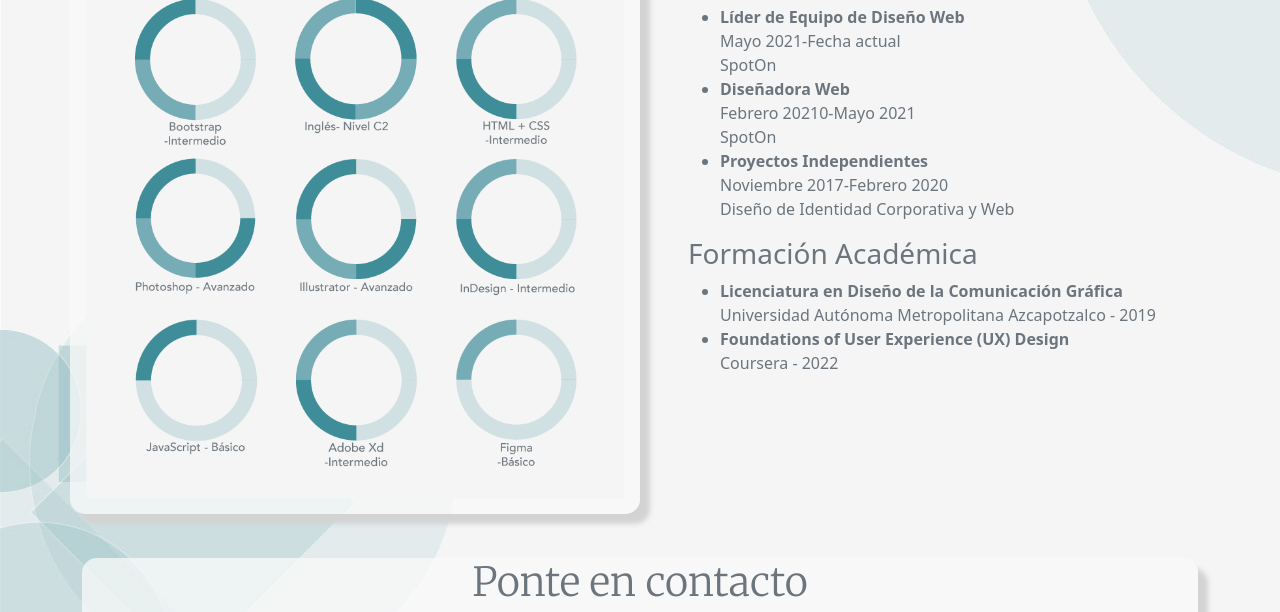
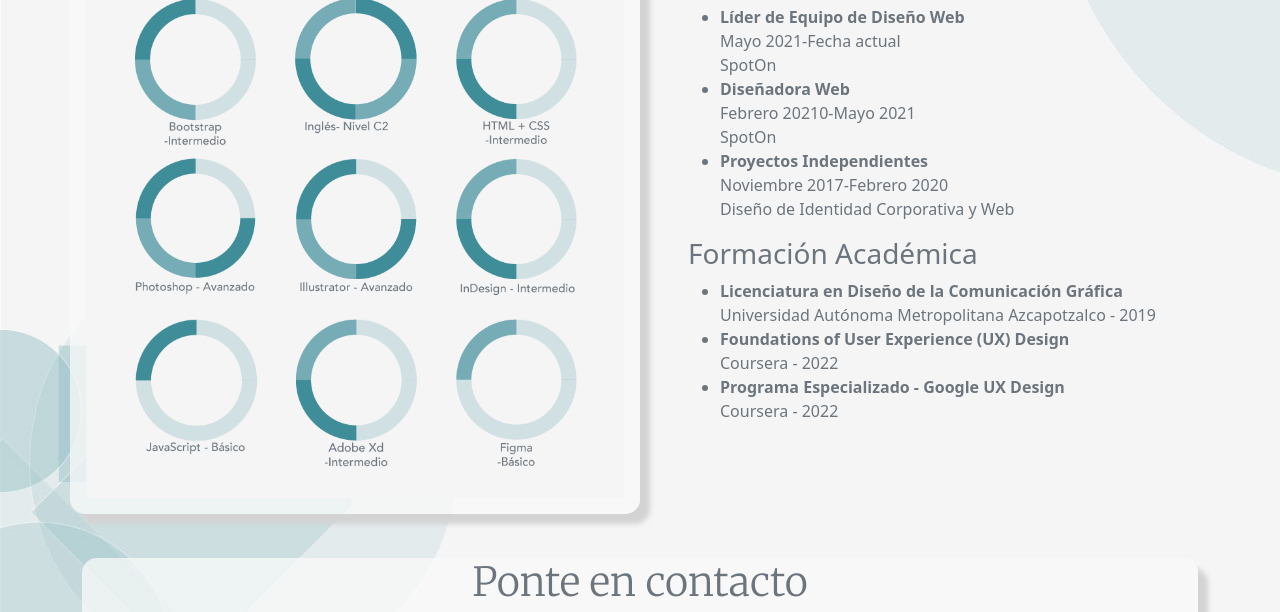
Before and after one commit to caromarin/caromarin.github.io, a plain HTML site: page index.html in a window 1280 px wide. Shown: the part 2454-3066 px from the top of the page. Drawn offline with nearby package versions, Linux system fonts and the light colour scheme; files whose address does not match are found by name; a web font is replaced by a local one.

Commit message:
Update index.html

```diff
--- a/index.html
+++ b/index.html
@@ -278,6 +278,9 @@
                       </li>
                       <li> <strong>Foundations of User Experience (UX) Design</strong> <br>
                       Coursera - 2022</li>
+                      <li> <strong>
+                        Programa Especializado - Google UX Design</strong> <br>
+                        Coursera - 2022 </li>
                   </ul>
                 </div>
               </article>
```
